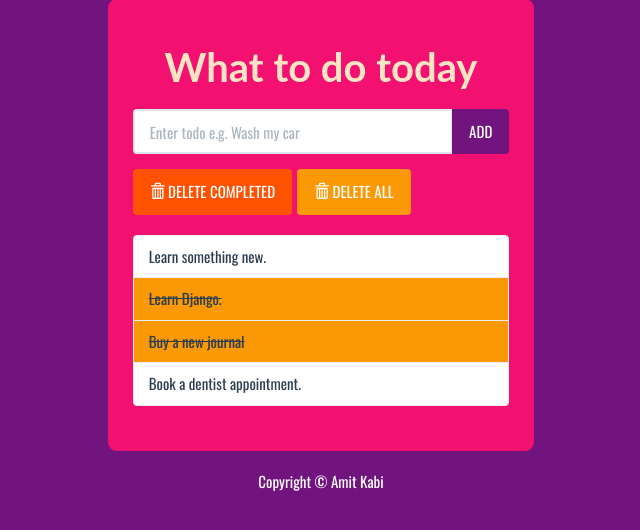
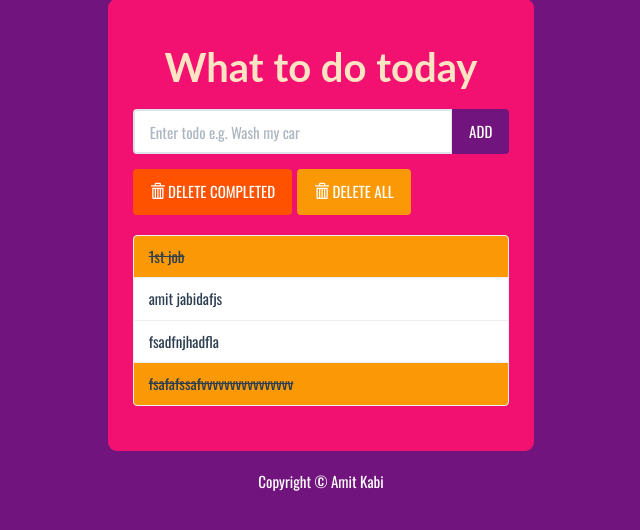
Before and after one commit to CSE-AMITKABI/Todoapp, a Django app: page / in a window 1280 px wide. Shown: the part 129-659 px from the top of the page, without its empty margins (319-959 px from the left). Run offline with Django 3.2, Linux system fonts and the light colour scheme; data comes from the database, SQL or seed files in the repository; some libraries are stand-ins or nearby versions.

Commit message:
adding dynamic content in webpage

```diff
--- a/todolists/admin.py
+++ b/todolists/admin.py
@@ -1,5 +1,5 @@
 from django.contrib import admin
-from .models import TodoList
+from .models import  TodoList
 
 # Register your models here.
 admin.site.register(TodoList)
--- a/todolists/models.py
+++ b/todolists/models.py
@@ -1,9 +1,9 @@
+from turtle import heading
 from django.db import models
 
 # Create your models here.
 class TodoList(models.Model):
     text = models.CharField(max_length=50)
     completed = models.BooleanField(default=False)
-
     def __str__(self):
         return self.text
--- a/todolists/templates/todolists/index.html
+++ b/todolists/templates/todolists/index.html
@@ -51,10 +51,13 @@
 					</div>
 
 					<ul class="list-group t20" >
-						<li class="list-group-item">Learn something new.</li>
-						<li class="list-group-item todo-completed">Learn Django.</li>
-						<li class="list-group-item todo-completed">Buy a new journal</li>
-						<li class="list-group-item">Book a dentist appointment.</li>
+						{% for todolist in todo_items %}
+							{% if todolist.completed %}
+							<li class="list-group-item todo-completed">{{todolist.text}}</li>
+							{% else %}
+							<li class="list-group-item">{{todolist.text}}</li>
+							{% endif %}
+						{% endfor %}
 					</ul>
 				</div>
 			</div>
--- a/todolists/views.py
+++ b/todolists/views.py
@@ -1,5 +1,10 @@
+from multiprocessing import context
 from django.shortcuts import render
+
+from .models import TodoList
 
 # Create your views here.
 def index(request):
-    return render(request,'todolists/index.html')
+    todo_items = TodoList.objects.order_by('id')
+    context = {'todo_items':todo_items}
+    return render(request,'todolists/index.html',context)
```
Also changed, not shown: db.sqlite3, todolists/migrations/0002_rename_todolists_todolist.py (added), todolists/migrations/0003_heading.py (added), todolists/migrations/0004_delete_heading.py (added).
